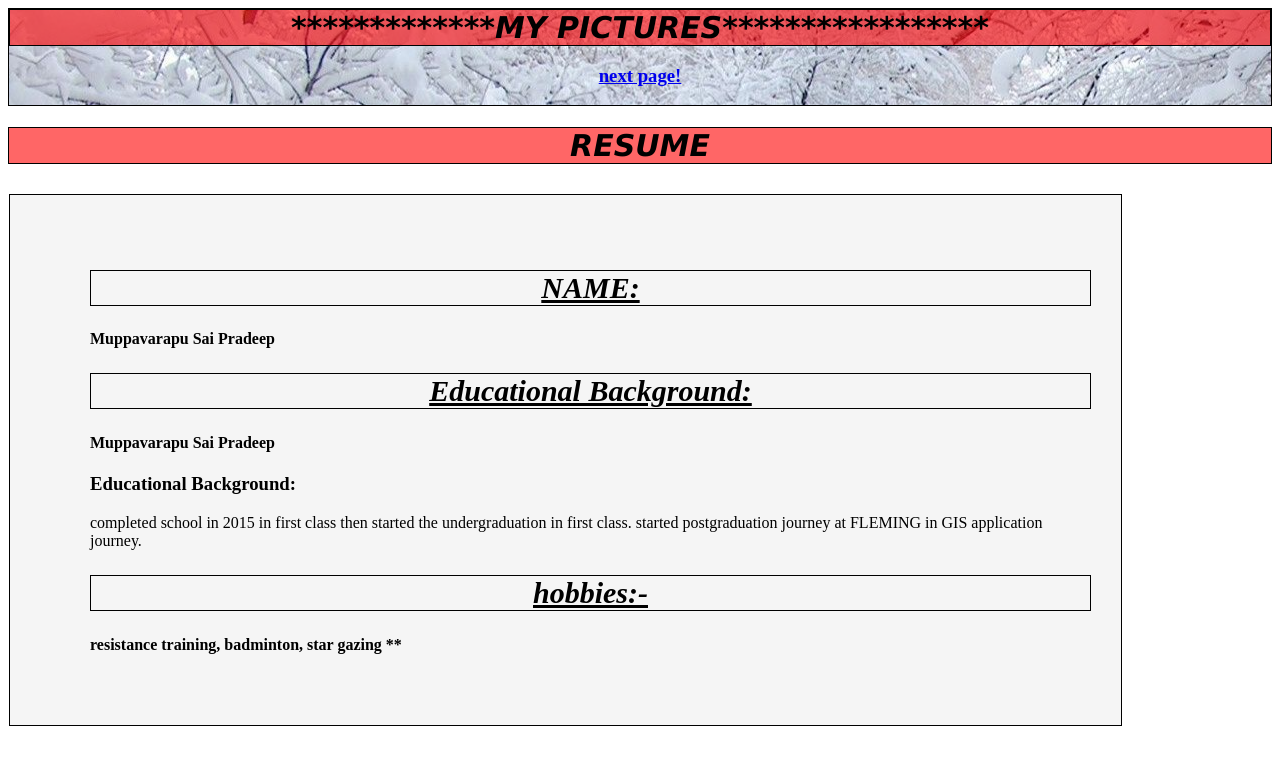
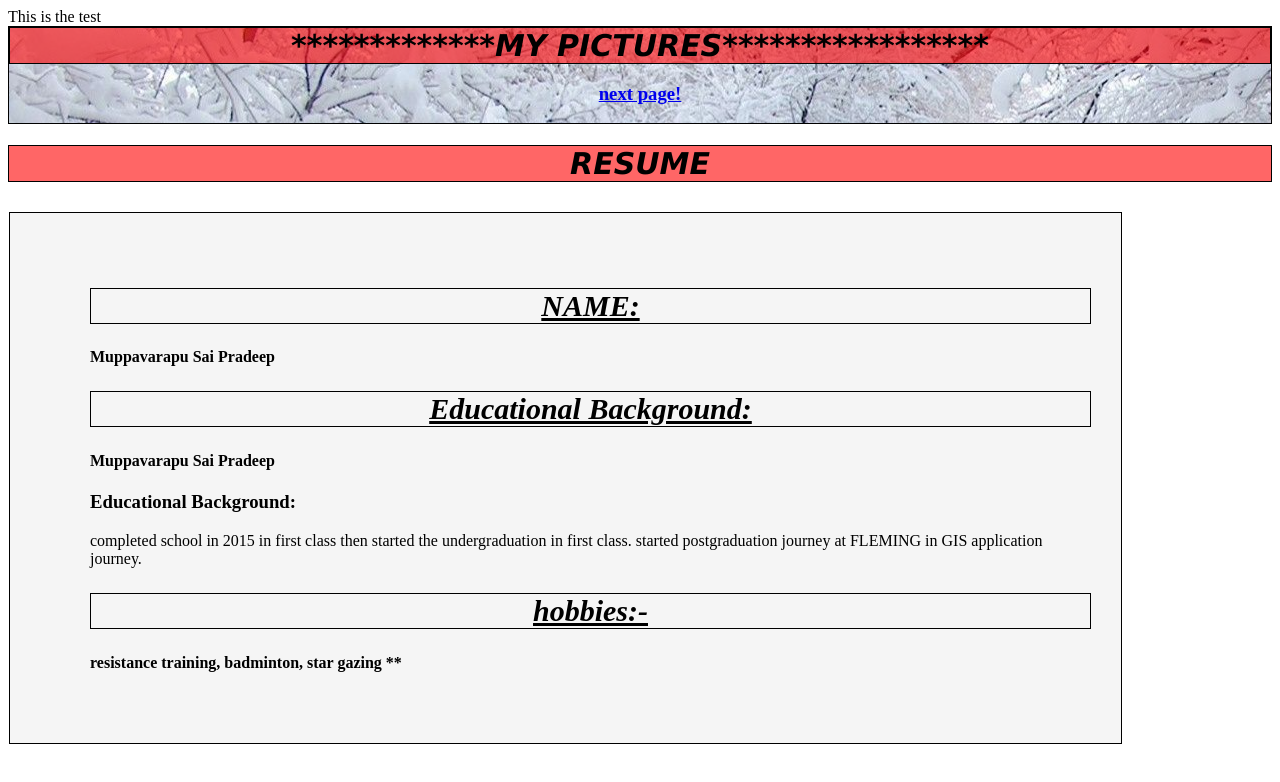
Before and after one commit to pradeepyoi/pradeepyoi.github.io, a plain HTML site: page index.html in a window 1280 px wide. Drawn offline with Linux system fonts and the light colour scheme.

Commit message:
Making a change

```diff
--- a/index.html
+++ b/index.html
@@ -5,6 +5,7 @@
 <title>MY Resume</title>
 </head>
 <body>
+    This is the test
 <div class= 'bg'>
 
 <!-- page2 hyperlink -->
```
